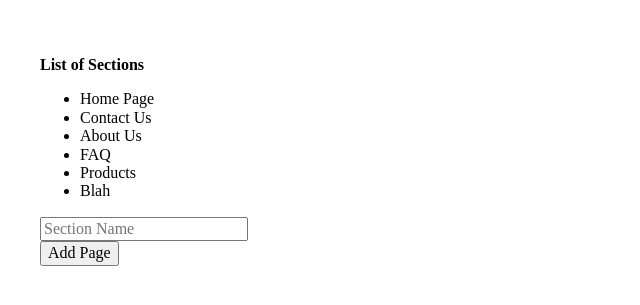
After one commit to MarioDabrowski/listingapp, a PHP site: page /index.html in a window 1280 px wide. The commit adds this page. Shown: the top 305 px of the page, without its empty margins (0-640 px from the left). Run offline with PHP 8.4, Linux system fonts and the light colour scheme; some libraries are stand-ins or nearby versions.

Commit message:
Updated functionality to reflect an actual listing instead of the test code that was there before

```diff
--- a/Gruntfile.js
+++ b/Gruntfile.js
@@ -80,7 +80,7 @@ module.exports = function(grunt) {
 		//
 		jsbeautifier: {
 			'default': {
-				src: ['bower.json', 'package.json', 'index.html', 'Gruntfile.js', 'assets/css/*.css'],
+				src: ['bower.json', 'package.json', '*.html', 'Gruntfile.js', 'assets/css/*.css'],
 				options: {
 					html: {
 						indentChar: "	",
--- a/assets/css/main.css
+++ b/assets/css/main.css
@@ -0,0 +1,3 @@
+body {
+  padding: 40px;
+}
--- a/assets/css/scss/main.scss
+++ b/assets/css/scss/main.scss
@@ -1,5 +1,5 @@
 @import 'mixins';
 
 body{
-
+	padding: 40px;
 }
--- a/assets/js/main.js
+++ b/assets/js/main.js
@@ -4,18 +4,17 @@ var listing;
 $.getJSON("assets/json/listing.json", function(data) {
 	listing = data;
 
-	$.each(data.users, function(key, val) {
-		$('.dbUL').append('<li>' + val.firstName + ' ' + val.lastName + '</li>');
+	$.each(data.sections, function(key, val) {
+		$('ul').append('<li>' + val.section + '</li>');
 	});
 });
 
 //
-$('.myButton').on('click', function() {
+$('button').on('click', function() {
 
-	if ($('.firstName').val() && $('.firstName').val()) {
-		listing.users.push({
-			"firstName": $('.firstName').val(),
-			"lastName": $('.lastName').val()
+	if ($('.section').val()) {
+		listing.sections.push({
+			"section": $('.section').val()
 		});
 
 		$.ajax({
@@ -27,15 +26,15 @@ $('.myButton').on('click', function() {
 			type: 'POST',
 			success: function(json_object) {
 				console.log(json_object);
-				$("#saved").text("Data has been saved.");
+				$(".info").html('Data has been saved. <a href="#" onclick="location.reload(true); return false;">Refresh the page</a> to see the results.');
 			},
 			error: function(json_object) {
 				console.log(json_object);
-				$("#saved").text("Failed to save data !");
+				$(".info").html("Failed to save data !");
 			}
 		});
 	} else {
-		alert('shits empty yo');
+		alert('Please fill out all fields');
 	}
 
 });
--- a/assets/json/listing.json
+++ b/assets/json/listing.json
@@ -1 +1 @@
-{"users":[{"firstName":"John","lastName":"Doe"},{"firstName":"Sabrina","lastName":"Doe"},{"firstName":"Mario","lastName":"Dabrowski"},{"firstName":"Test","lastName":"Test"},{"firstName":"dig","lastName":"dug"},{"firstName":"Blip","lastName":"Blop"}]}
+{"sections":[{"section":"Home Page"},{"section":"Contact Us"},{"section":"About Us"},{"section":"FAQ"},{"section":"Products"},{"section":"Blah"}]}
--- /dev/null
+++ b/index.html
@@ -0,0 +1,49 @@
+<!DOCTYPE html>
+<!--[if lt IE 7]>      <html class="no-js lt-ie9 lt-ie8 lt-ie7"> <![endif]-->
+<!--[if IE 7]>         <html class="no-js lt-ie9 lt-ie8"> <![endif]-->
+<!--[if IE 8]>         <html class="no-js lt-ie9"> <![endif]-->
+<!--[if gt IE 8]><!-->
+<html class="no-js">
+<!--<![endif]-->
+
+<head>
+	<meta charset="utf-8">
+	<meta http-equiv="X-UA-Compatible" content="IE=edge">
+	<title>Grunt Test</title>
+	<meta name="description" content="">
+	<meta name="viewport" content="width=device-width, initial-scale=1">
+
+	<!-- Place favicon.ico and apple-touch-icon.png in the root directory -->
+
+	<link rel="stylesheet" href="bower_components/normalize.css/normalize.css">
+	<link rel="stylesheet" href="assets/css/main.css">
+	<!--[if lt IE 9]>
+		<script src="bower_components/modernizr/modernizr.js"></script>
+	<![endif]-->
+</head>
+<body>
+
+	<!--[if lt IE 7]>
+		<p class="browsehappy">You are using an <strong>outdated</strong> browser. Please <a href="http://browsehappy.com/">upgrade your browser</a> to improve your experience.</p>
+	<![endif]-->
+
+	<div class="listing">
+		<p><strong>List of Sections</strong></p>
+		<ul></ul>
+	</div>
+
+	<input type="text" class="section" placeholder="Section Name" />
+	<br />
+	<button>Add Page</button>
+	<div class="info"></div>
+
+
+	<!--[if !(IE 8)]><!-->
+	<script src="bower_components/modernizr/modernizr.js"></script>
+	<!--<![endif]-->
+	<script src="bower_components/jquery/dist/jquery.js"></script>
+	<script src="assets/js/main.js"></script>
+	<script src="assets/js/plugins.js"></script>
+
+</body>
+</html>
```
